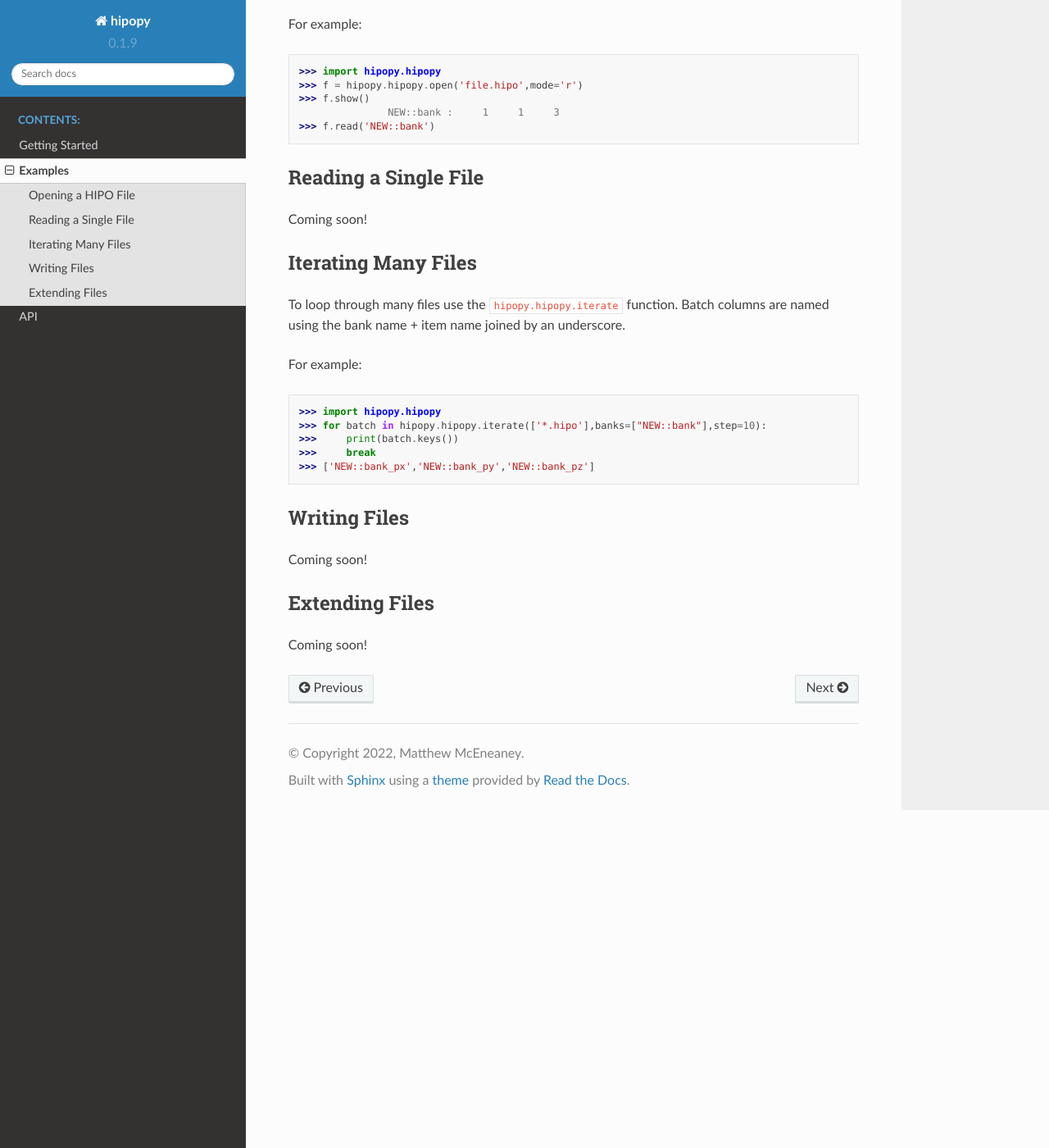
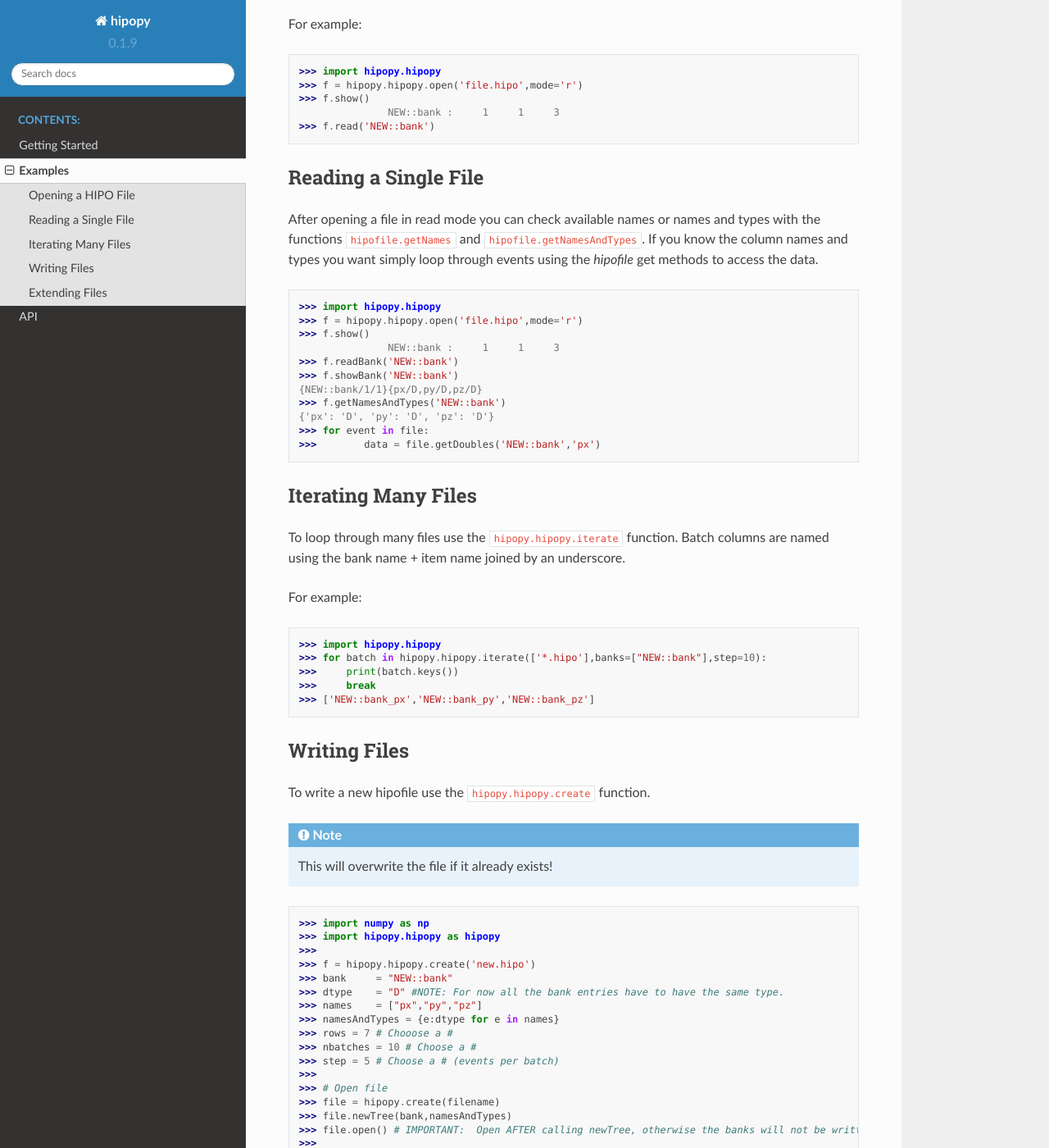
Before and after one commit to mfmceneaney/hipopy, a Sphinx documentation site: the page built from docs/source/examples.rst, in a window 1280 px wide and 1400 px high, scrolled down 420 px. Shown: the whole window at 82% size. Built offline with Sphinx 7.4.7 and the Read the Docs theme 2.0.0, drawn with Linux system fonts in a browser that asks for light colours; some of the changed text lies outside the part shown.

Commit message:
Updated examples page for rtd documentation with reading single file and writing single file examples.

```diff
--- a/docs/source/examples.rst
+++ b/docs/source/examples.rst
@@ -24,7 +24,24 @@ For example:
 
 Reading a Single File
 ---------------------
-Coming soon!
+After opening a file in read mode you can check available
+names or names and types with the functions
+``hipofile.getNames`` and ``hipofile.getNamesAndTypes``.
+If you know the column names and types you want
+simply loop through events using the `hipofile` get methods
+to access the data.
+
+>>> import hipopy.hipopy
+>>> f = hipopy.hipopy.open('file.hipo',mode='r')
+>>> f.show()
+               NEW::bank :     1     1     3
+>>> f.readBank('NEW::bank')
+>>> f.showBank('NEW::bank')
+{NEW::bank/1/1}{px/D,py/D,pz/D}
+>>> f.getNamesAndTypes('NEW::bank')
+{'px': 'D', 'py': 'D', 'pz': 'D'}
+>>> for event in file:
+>>>        data = file.getDoubles('NEW::bank','px')
 
 Iterating Many Files
 --------------------
@@ -43,7 +60,36 @@ For example:
 
 Writing Files
 -------------
-Coming soon!
+To write a new hipofile use the ``hipopy.hipopy.create`` function.
+
+.. note::
+   This will overwrite the file if it already exists!
+
+>>> import numpy as np
+>>> import hipopy.hipopy as hipopy
+>>>
+>>> f = hipopy.hipopy.create('new.hipo')
+>>> bank     = "NEW::bank"
+>>> dtype    = "D" #NOTE: For now all the bank entries have to have the same type.
+>>> names    = ["px","py","pz"]
+>>> namesAndTypes = {e:dtype for e in names}
+>>> rows = 7 # Chooose a #
+>>> nbatches = 10 # Choose a #
+>>> step = 5 # Choose a # (events per batch)
+>>>
+>>> # Open file
+>>> file = hipopy.create(filename)
+>>> file.newTree(bank,namesAndTypes)
+>>> file.open() # IMPORTANT:  Open AFTER calling newTree, otherwise the banks will not be written!
+>>>
+>>> # Write batches of events to file
+>>> for _ in range(nbatches):
+>>>     data = np.random.random(size=(step,len(names),rows))
+>>>     file.extend({
+>>>         bank : data
+>>>     })
+>>>
+>>> file.close() # Can also use file.write()
 
 Extending Files
 ---------------
```
